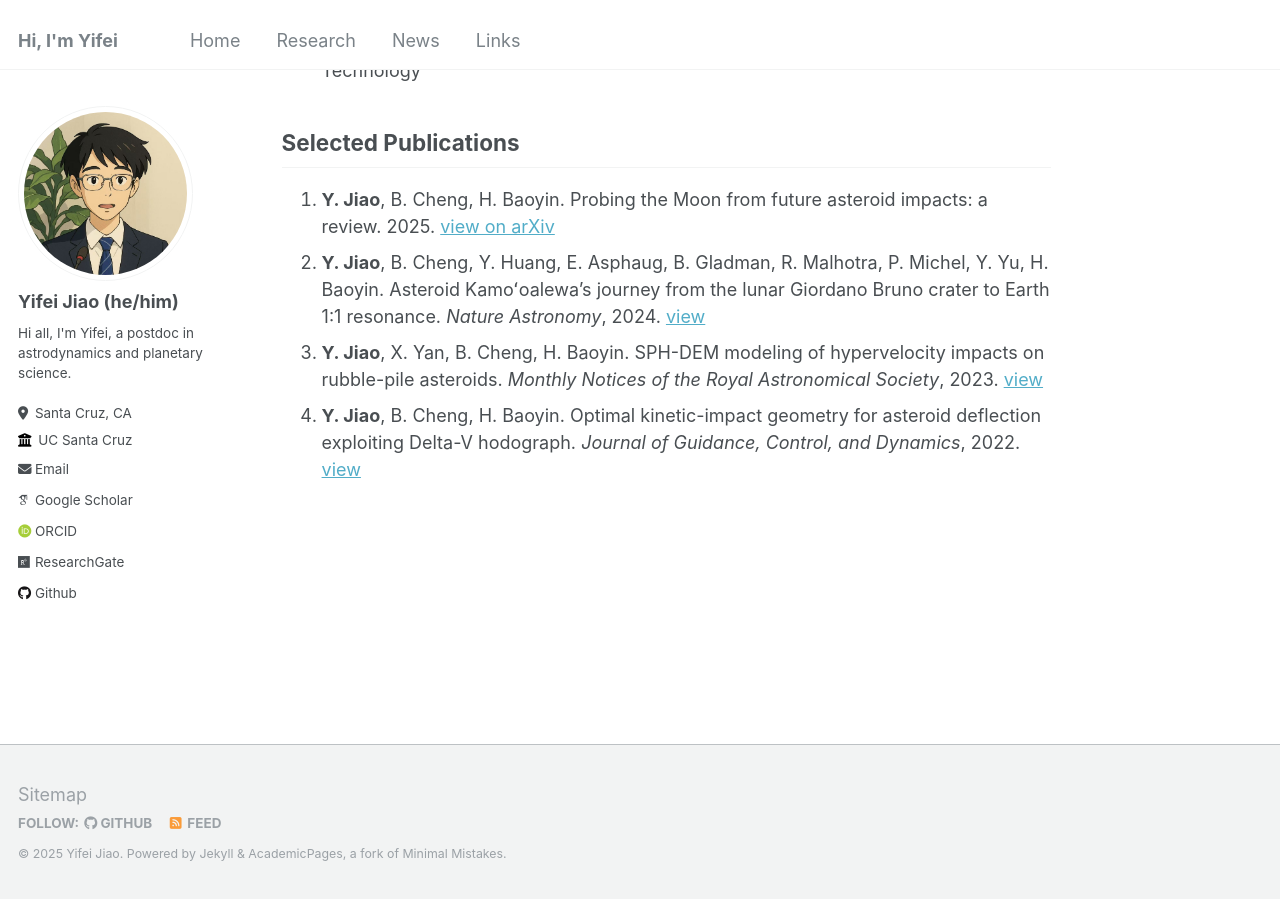
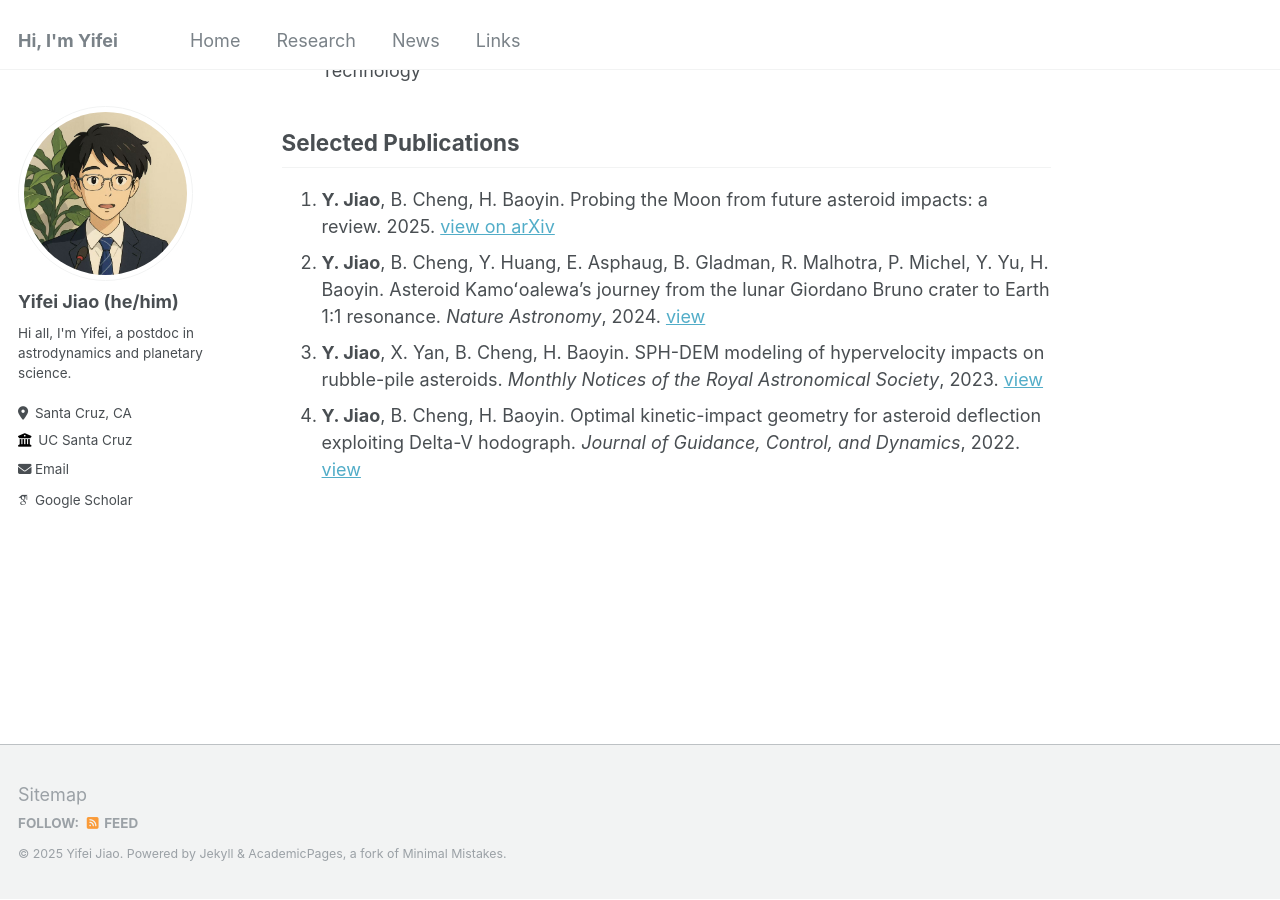
Before and after one commit to jiaoyf-thu/jiaoyf-thu.github.io, a Jekyll site: the page built from _pages/about.md, in a window 1280 px wide and 900 px high, scrolled down 1147 px. Built offline with Jekyll 4.4.1, drawn with Linux system fonts in a browser that asks for light colours; some web fonts are replaced.

Commit message:
Update _config.yml

```diff
--- a/_config.yml
+++ b/_config.yml
@@ -34,15 +34,15 @@ author:
   arxiv            : # URL
   googlescholar    : "https://scholar.google.com/citations?user=mNX2DVAAAAAJ&hl=zh-CN&oi=ao"
   impactstory      : # URL
-  orcid            : "https://orcid.org/0000-0003-1097-0521"
+  orcid            : #"https://orcid.org/0000-0003-1097-0521"
   pubmed           : # URL
-  researchgate     : "https://www.researchgate.net/profile/Yifei-Jiao-2"
+  researchgate     : #"https://www.researchgate.net/profile/Yifei-Jiao-2"
 
   # Repositories and software development
   bitbucket        : # Username
   codepen          : # Username
   dribbble         : # Username
-  github           : "jiaoyf-thu"
+  github           : #"jiaoyf-thu"
   kaggle           : # Username
   stackoverflow    : # Username
 
```
